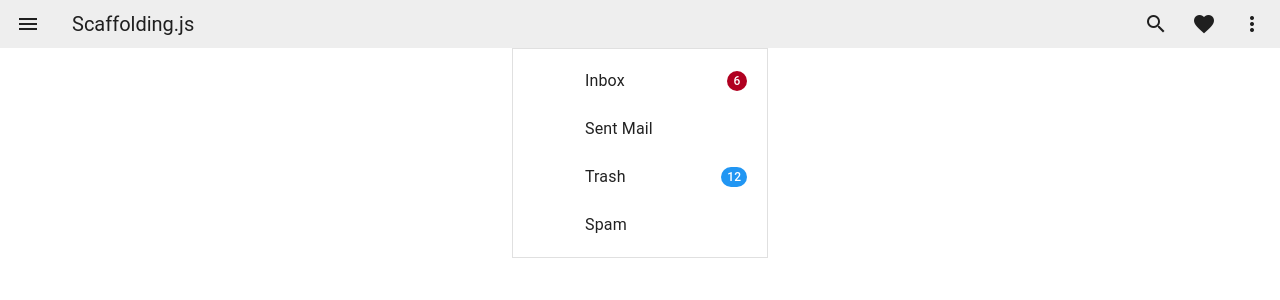
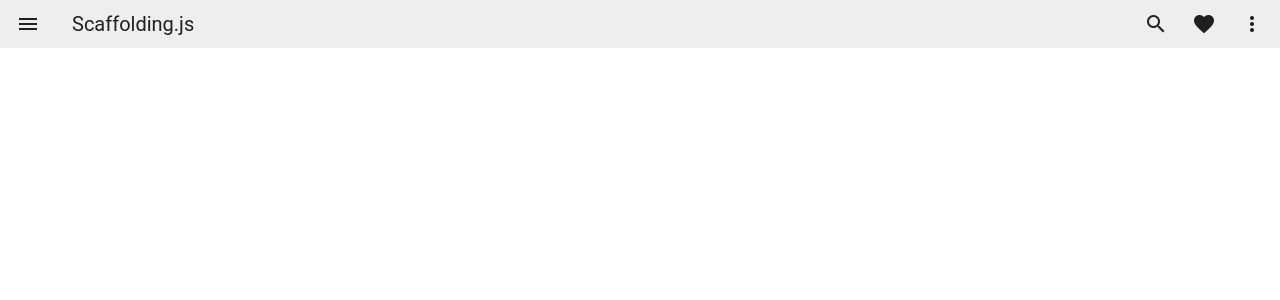
Before and after one commit to tefanhhh/fe-vue-ts, a Vue app: page / in a window 1280 px wide. Shown: the top 300 px of the page. Built offline with nearby package versions, Linux system fonts and the light colour scheme.

Commit message:
chore: setting up .eslintrc

```diff
--- a/src/App.vue
+++ b/src/App.vue
@@ -9,21 +9,4 @@
 </script>
 <template>
   <Nav />
-  <v-list border class="mx-auto" max-width="256">
-    <v-list-item link prepend-icon="inbox-arrow-down" title="Inbox">
-      <template v-slot:append>
-        <v-badge color="error" content="6" inline></v-badge>
-      </template>
-    </v-list-item>
-
-    <v-list-item link prepend-icon="send" title="Sent Mail"></v-list-item>
-
-    <v-list-item link prepend-icon="delete" title="Trash">
-      <template v-slot:append>
-        <v-badge color="info" content="12" inline></v-badge>
-      </template>
-    </v-list-item>
-
-    <v-list-item link prepend-icon="alert-circle" title="Spam"></v-list-item>
-  </v-list>
 </template>
--- a/src/stores/index.ts
+++ b/src/stores/index.ts
@@ -1,11 +1,9 @@
 import { defineStore } from 'pinia'
 
-class State {
-  constructor(public pageTitle?: string) {}
-}
-
 export const useStore = defineStore('index', {
-  state: () => new State(),
+  state: () => ({
+    pageTitle: '',
+  }),
   getters: {
     getPageTitle: state => state.pageTitle,
   },
```
Also changed, not shown: .eslintrc.json.
